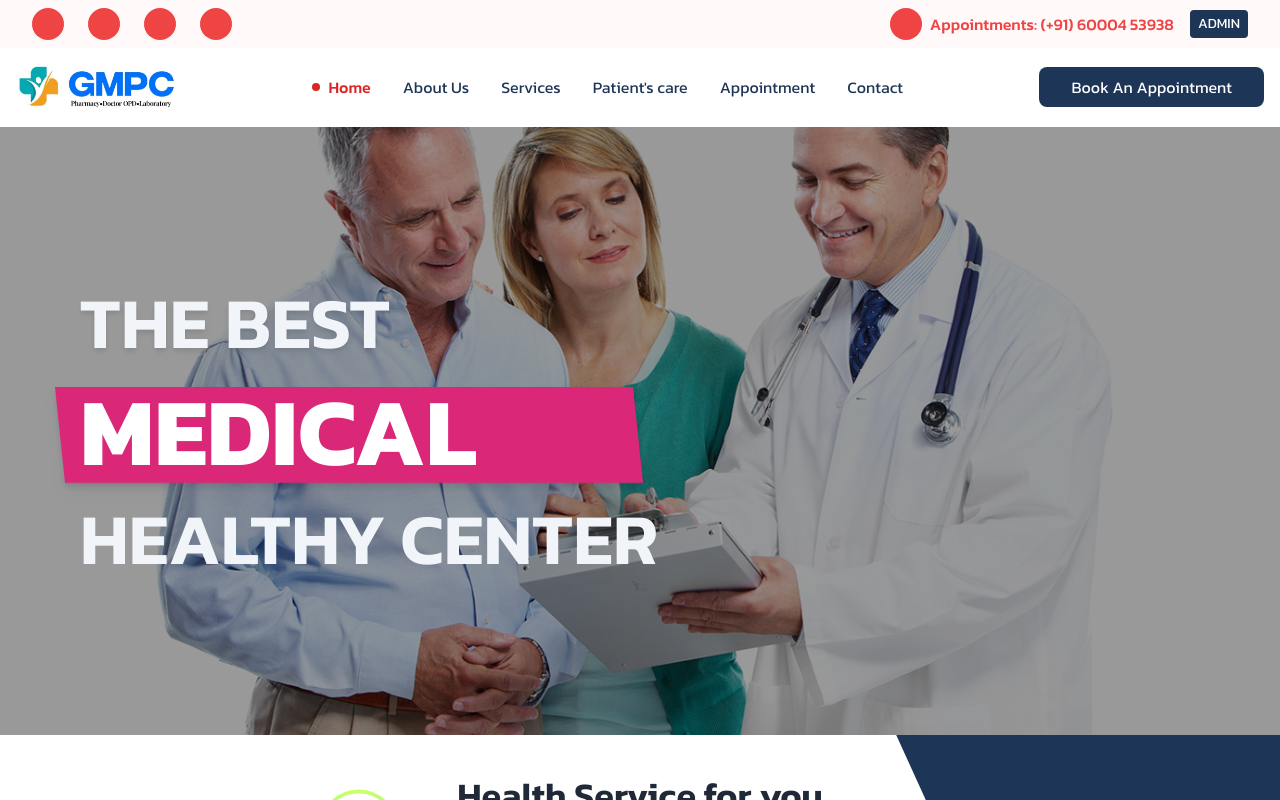
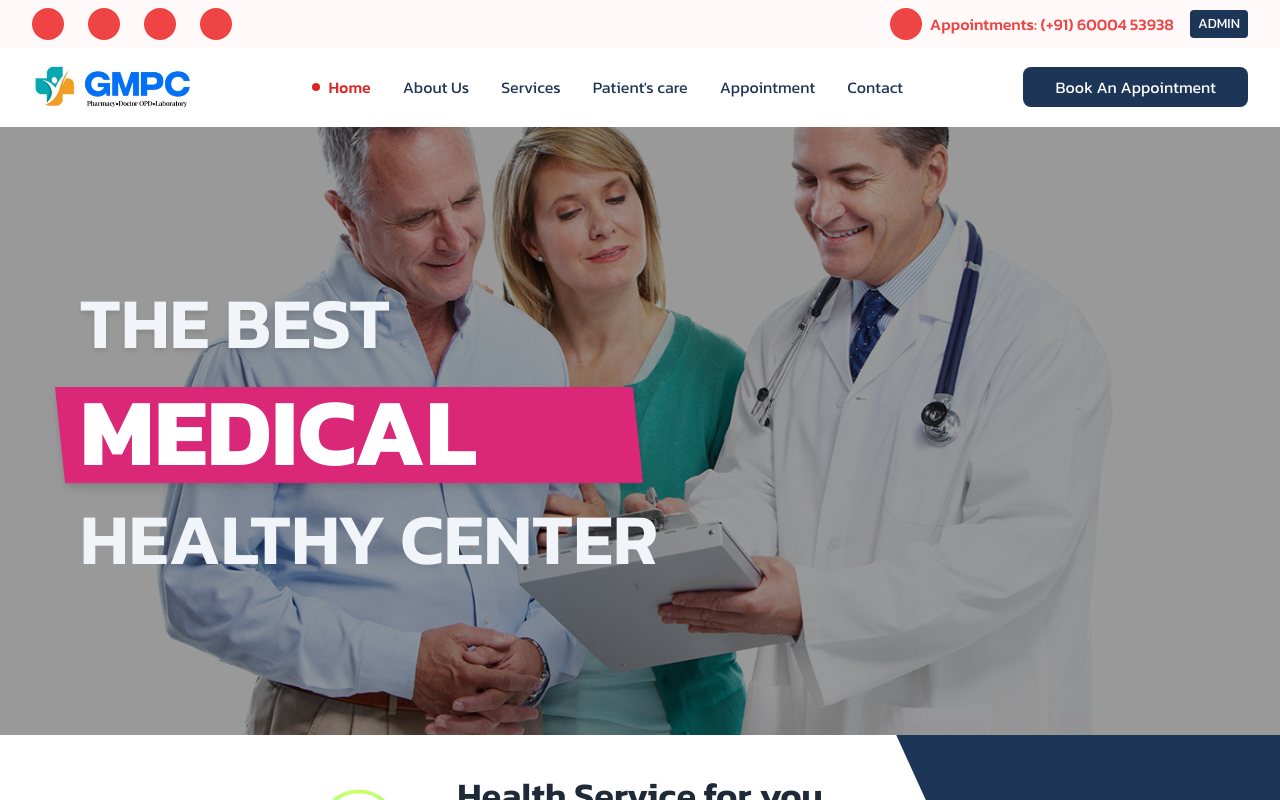
Before and after one commit to rajkumar23411/gmpc, a React (Vite) app: page / in a window 1280 px wide. Built offline with nearby package versions, Linux system fonts and the light colour scheme; no server answers; some icons are missing; what tailwindcss-animated would draw is missing.

Commit message:
updating ui

```diff
--- a/src/components/shared/NavBar.tsx
+++ b/src/components/shared/NavBar.tsx
@@ -47,7 +47,7 @@ const NavBar = () => {
 
     return (
         <div
-            className={`flex items-center w-full justify-between p-4 overflow-hidden bg-white`}
+            className={`flex items-center w-full justify-between px-8 py-4 overflow-hidden bg-white`}
         >
             <div>
                 <Logo />
```
